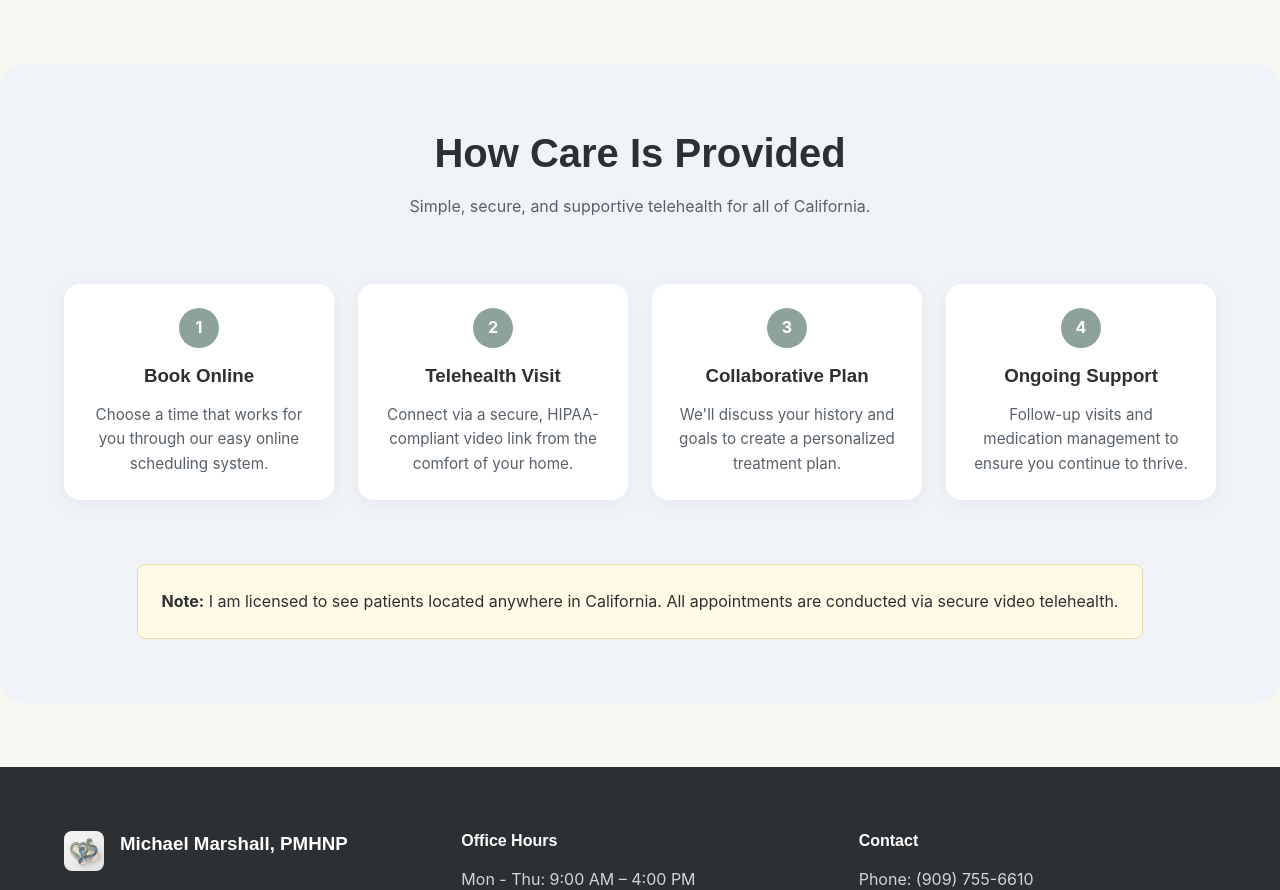
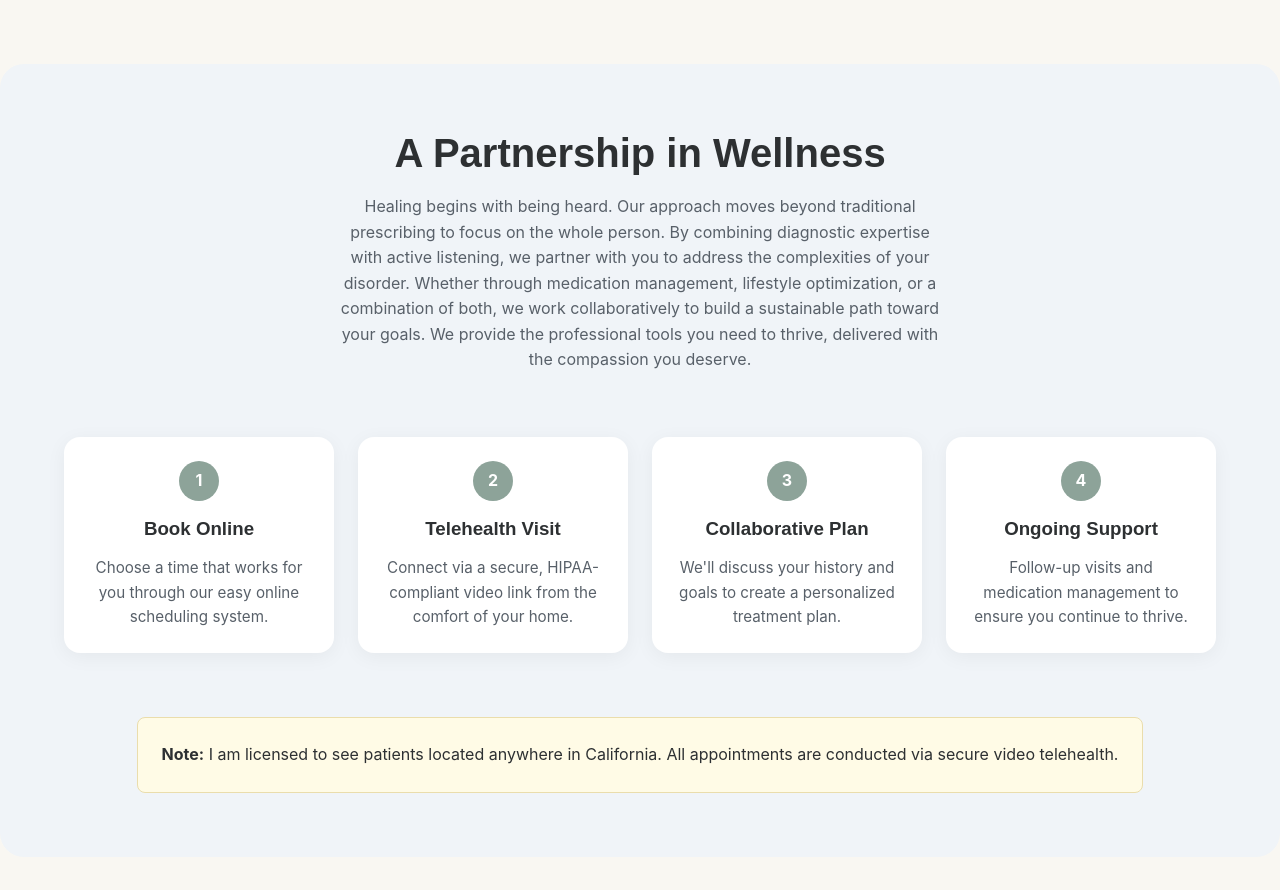
Before and after one commit to Dunnbiggs/Madvnp, a React (Vite) app: page / in a window 1280 px wide. Shown: the part 1320-2210 px from the top of the page. Built offline with nearby package versions, Linux system fonts and the light colour scheme.

Commit message:
feat: update approach section wording

```diff
--- a/src/components/Services.jsx
+++ b/src/components/Services.jsx
@@ -4,8 +4,8 @@ const Services = () => {
     return (
         <section id="approach" className="section bg-soft">
             <div className="container text-center">
-                <h2 className="section-title">How Care Is Provided</h2>
-                <p className="section-subtitle">Simple, secure, and supportive telehealth for all of California.</p>
+                <h2 className="section-title">A Partnership in Wellness</h2>
+                <p className="section-subtitle">Healing begins with being heard. Our approach moves beyond traditional prescribing to focus on the whole person. By combining diagnostic expertise with active listening, we partner with you to address the complexities of your disorder. Whether through medication management, lifestyle optimization, or a combination of both, we work collaboratively to build a sustainable path toward your goals. We provide the professional tools you need to thrive, delivered with the compassion you deserve.</p>
 
                 <div className="process-grid">
                     <div className="process-card">
```
Also changed, not shown: 3 other files (tests, documents, lock files or other folders).
